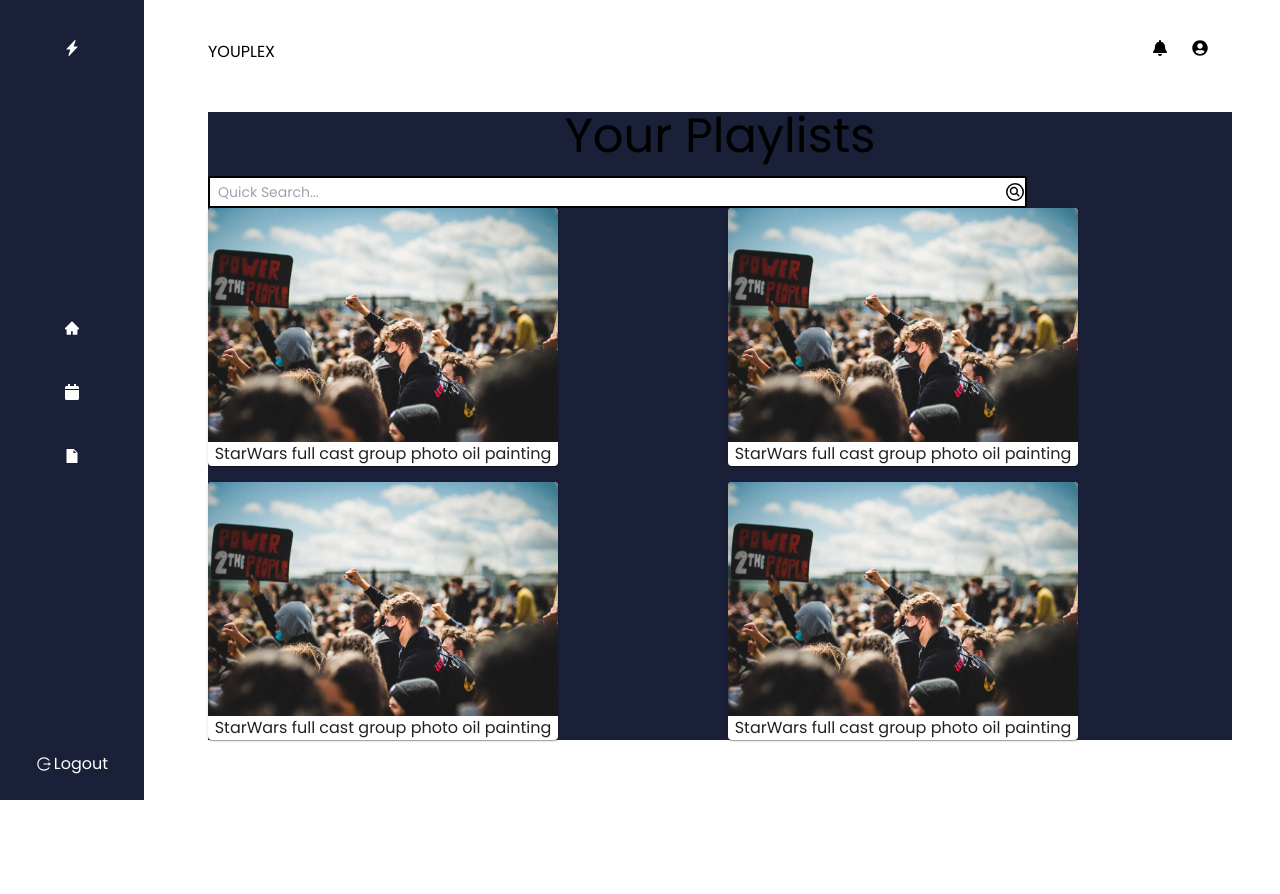
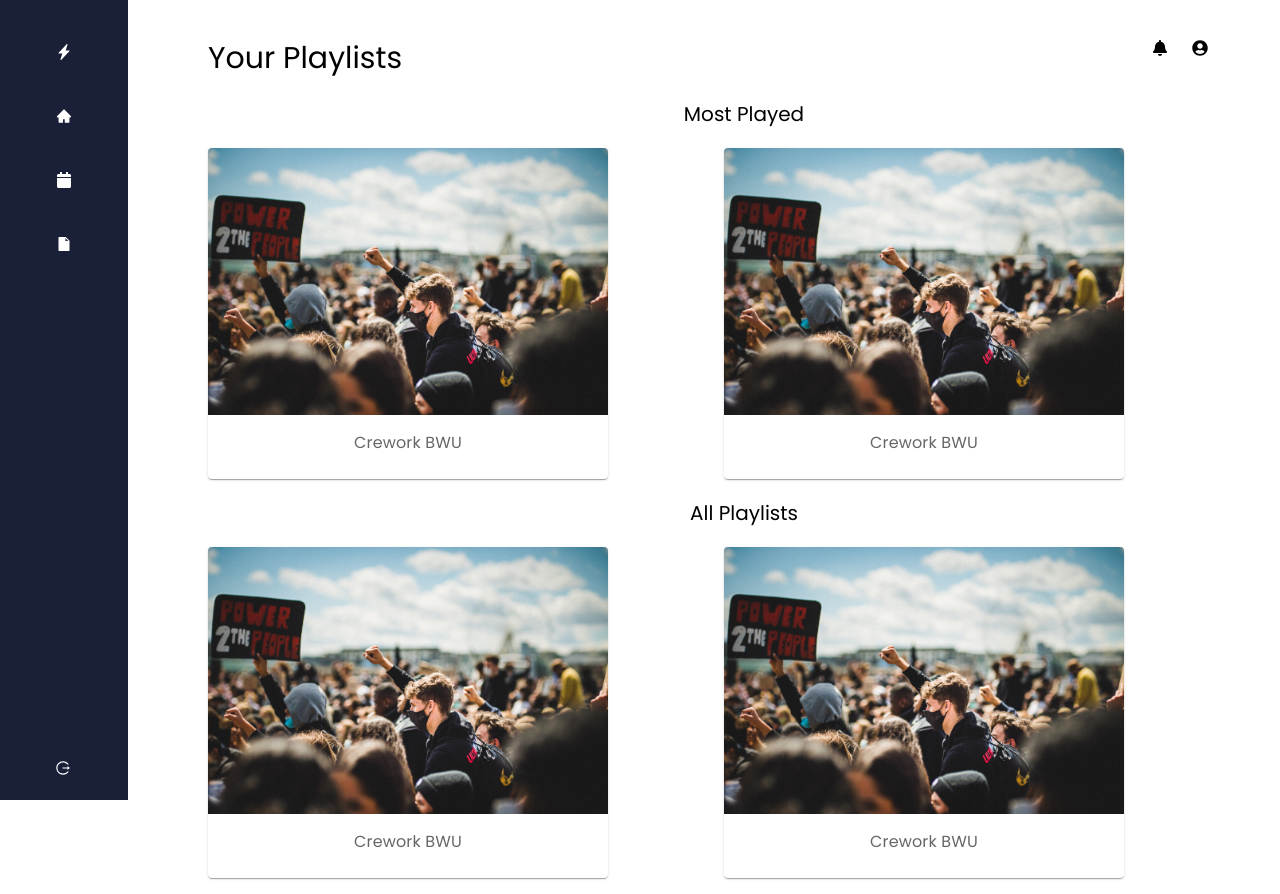
Before and after one commit to youplex/frontend, a React (Create React App) app: page / in a window 1280 px wide. Before the commit the page ends 800 px from the top, so only its background shows below. Built offline with nearby package versions, Linux system fonts and the light colour scheme.

Commit message:
Add playlists card to home

```diff
--- a/src/components/Navbar.js
+++ b/src/components/Navbar.js
@@ -11,11 +11,12 @@ import * as BiIcons from "react-icons/bi";
 
 import { IconContext } from 'react-icons';
 
-function Navbar() {
+function Navbar({page}) {
+
   return (
 
-        <div className=' flex justify-between  ml-52  py-10 h-16 w-4/5  '>
-            <h1 className='uppercase'>Youplex</h1>
+        <div className=' flex justify-between  ml-52   py-10 h-16 w-4/5  '>
+            <h1 className='text-bold text-3xl'>{page}</h1>
             <div className='flex list-none px-2'>
                 <li className='px-2'>
                     <Link to='#'>
--- a/src/components/Playlist.js
+++ b/src/components/Playlist.js
@@ -8,11 +8,14 @@ import CardContent from '@mui/material/CardContent';
 import Button from '@mui/material/Button';
 import CardMedia from '@mui/material/CardMedia';
 import Typography from '@mui/material/Typography';
-import img1 from '../assets/img1.jpg';
-import img2 from '../assets/img2.jpg';
-import img3 from '../assets/img3.jpg';
-import img4 from '../assets/img4.jpg';
+// import img1 from '../assets/img1.jpg';
+// import img2 from '../assets/img2.jpg';
+// import img3 from '../assets/img3.jpg';
+// import img4 from '../assets/img4.jpg';
 import { PlaylistData } from './PlaylistData';
+import Sidebar from './Sidebar';
+import {Link} from 'react-router-dom';
+
 
 
 
@@ -25,36 +28,46 @@ import { PlaylistData } from './PlaylistData';
 //   </Box>
 // );
 
- function Playlist() {
+ function Playlist({header}) {
   return (
-    <div className='ml-52 w-4/5 h-min grid grid-cols-2 gap-4 bg-sidebar'>
+    <>
+
+    <div className='ml-52 my-5 text-xl text-bold'>{header}</div>
+      <div className='ml-52 w-4/5 h-min grid grid-cols-2 gap-2 mb-4 '>
+
           {PlaylistData.map((item,index)=>{
+
               return (
+                <Link to='#'>
 
-                <Card sx={{maxWidth:350}} >
+                  <Card sx={{width:400}} >
 
                   <CardMedia
 
                       component="img"
 
                       image={item.img}
-                    alt="Paella dish"
+                      alt={item.title}
                   />
-                {/* <CardContent>
-                    <Typography variant="body2" color="text.secondary">
-                        Hello
+                  <CardContent>
+                      <Typography variant="body1" color="text.secondary">
+                      <span className='flex justify-center'>{item.title}</span>
                       </Typography>
-                </CardContent> */}
-                <span>{item.title}</span>
+                  </CardContent>
+
 
                   </Card>
+                </Link>
+
+
 
               )
           })}
 
       </div>
-  );
-}
+
+   </>
+)}
 
 
 // const Playlist = () => {
--- a/src/components/PlaylistData.js
+++ b/src/components/PlaylistData.js
@@ -8,22 +8,13 @@ export const PlaylistData=[
     {
         id:1,
         img:img1,
-        title:'StarWars full cast group photo oil painting'
+        title:'Crework BWU'
     },
 
     {
         id:2,
         img:img2,
-        title:'StarWars full cast group photo oil painting'
+        title:'Crework BWU'
     },
-    {
-        id:3,
-        img:img3,
-        title:'StarWars full cast group photo oil painting'
-    },
-    {
-        id:4,
-        img:img4,
-        title:'StarWars full cast group photo oil painting'
-    }
+
 ]
--- a/src/components/Sidebar.js
+++ b/src/components/Sidebar.js
@@ -22,26 +22,32 @@ function Sidebar() {
 
 
     <IconContext.Provider value={{color:'#fff'}}>
-    <nav className='sidebar-menu fixed top-0 left-0 right-0 flex flex-col h-screen w-36 justify-between items-center py-5  bg-sidebar '>
+    <nav className='sidebar-menu fixed top-0 left-0 right-0 flex flex-col h-screen w-32 justify-between items-center py-5  bg-sidebar '>
+        <ul className='sidebar-menu-items space-y-0'>
 
+        {/* <li>
             <Link className='text-white-100 relative top-5' to='#'>
                 <BsIcons.BsFillLightningChargeFill />
 
             </Link>
 
+        </li> */}
         {/* sidebar items */}
-        <ul className='sidebar-menu-items space-y-8 '>
+
 
             {SidebarData.map((item,index)=>{
                 return(
-                <li key={index} className=' h-max w-max p-2 bg-red-500' style={{borderRadius:'50%'}} >
+
+                    <li key={index} className=' h-max w-max p-6 bg-red-500' style={{borderRadius:'50%'}} >
                         <Link className='' to={item.path}>
                             {item.icon}
-                        {/* <span>{item.title}</span> */}
+
                         </Link>
                     </li>
                 )
             })}
+
+
 
     </ul>
 
@@ -50,7 +56,7 @@ function Sidebar() {
             <Link className='flex justify-start items-center p-1  ' to='#'>
 
                 <AiIcons.AiOutlineLogout />
-                <span className='pl-0.5 ' style={{color:'white'}}>Logout</span>
+                <span className='pl-0.5 ' style={{color:'white'}}></span>
             </Link>
 
 
--- a/src/components/SidebarData.js
+++ b/src/components/SidebarData.js
@@ -3,10 +3,17 @@ import * as FaIcons from 'react-icons/fa';
 import * as AiIcons from 'react-icons/ai';
 import * as IoIcons from 'react-icons/io';
 import * as GrIcons from "react-icons/gr";
+import * as BsIcons from "react-icons/bs";
 // import * as AiIcons from "react-icons/ai";
 
 
  export const SidebarData = [
+  {title:'Logo',
+    path: '/',
+    icon:<BsIcons.BsFillLightningChargeFill />,
+    cName:'sidebar-text'
+ },
+
     {
       title: 'Home',
       path: '/',
--- a/src/pages/Home.js
+++ b/src/pages/Home.js
@@ -9,11 +9,13 @@ import Playlist from '../components/Playlist';
 function Home() {
   return (
     <>
-        <Navbar />
+        <Navbar page='Your Playlists' />
         <Sidebar />
-        <SearchBar placeholder="Quick Search..."/>
+
+        {/* <SearchBar placeholder="Quick Search..."/> */}
         {/* <VideoPlayer /> */}
-        <Playlist />
+        <Playlist header='Most Played' />
+        <Playlist header='All Playlists'/>
 
 
 
```
Lines whose indentation alone changed are shown as unchanged.
